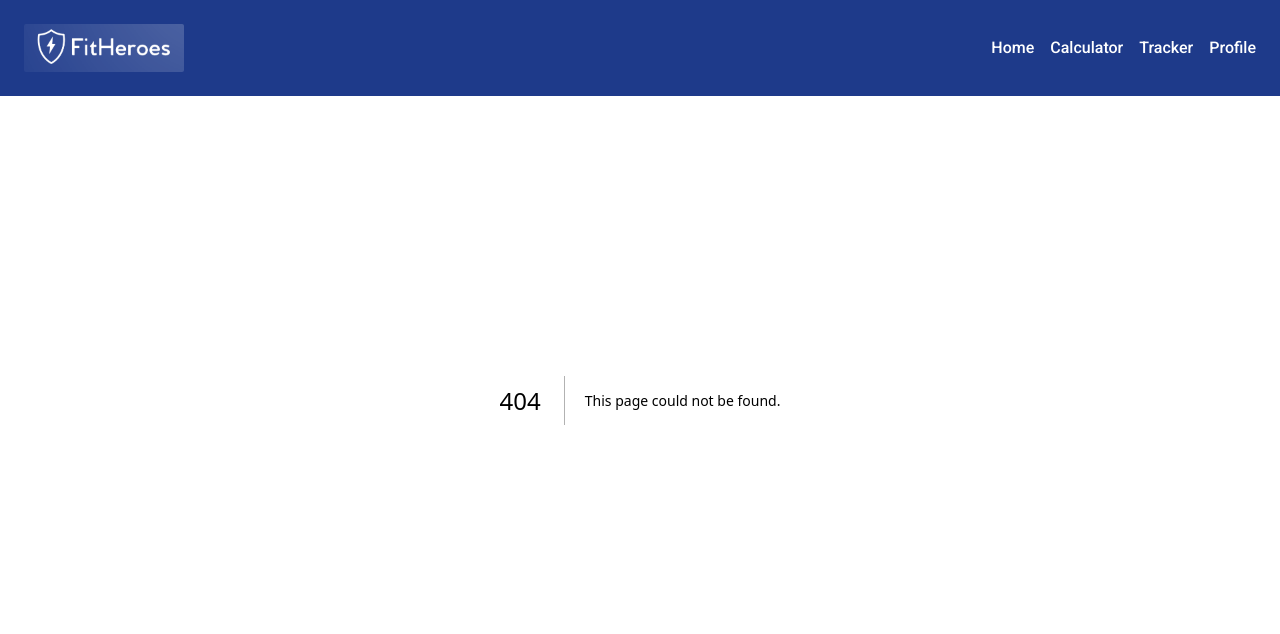
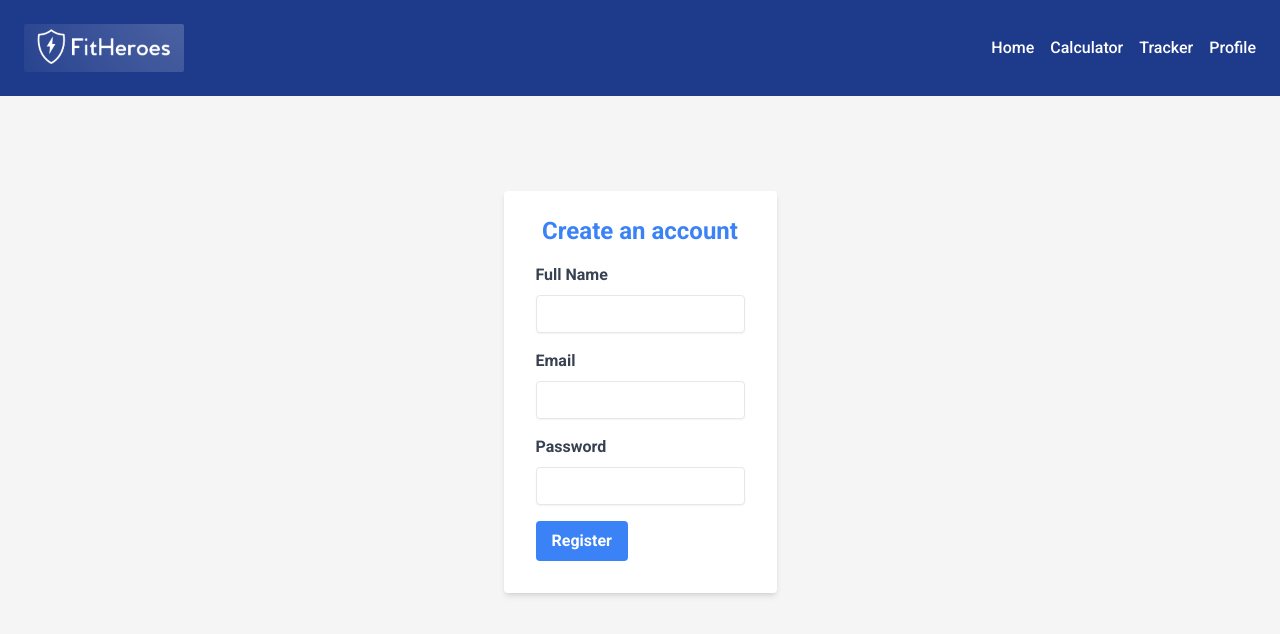
Before and after one commit to pn-code/fit-reservation, a Next.js app: page /register in a window 1280 px wide. Before the commit this address had no page. Shown: the top 634 px of the page. Built offline with nearby package versions, Linux system fonts and the light colour scheme.

Commit message:
Initial build of register page

```diff
--- /dev/null
+++ b/app/register/page.tsx
@@ -0,0 +1,91 @@
+"use client";
+import { useState } from "react";
+
+function RegisterPage() {
+    const [fullName, setFullName] = useState("");
+    const [email, setEmail] = useState("");
+    const [password, setPassword] = useState("");
+    const [formError, setFormError] = useState('');
+
+    const handleSubmit = (e: React.SyntheticEvent) => {
+      e.preventDefault();
+
+      if (!fullName || !email || !password) {
+        setFormError('Please fill in all fields');
+        return;
+      }
+
+      // Submit form data to backend
+    };
+
+    return (
+        <div className="flex flex-col items-center justify-center h-screen bg-[#F5F5F5]">
+            <form
+                className="bg-white rounded px-8 pt-6 pb-8 mb-4 shadow-md"
+                onSubmit={handleSubmit}
+            >
+                <h2 className="text-2xl font-bold text-center mb-4 text-blue-500">
+                    Create an account
+                </h2>
+                {formError && (
+                    <p className="text-red-500 text-sm mb-4">{formError}</p>
+                )}
+                <div className="mb-4">
+                    <label
+                        className="block text-gray-700 font-bold mb-2"
+                        htmlFor="fullName"
+                    >
+                        Full Name
+                    </label>
+                    <input
+                        className="appearance-none border rounded w-full py-2 px-3 text-gray-700 leading-tight focus:outline-none focus:shadow-outline"
+                        id="fullName"
+                        type="text"
+                        value={fullName}
+                        onChange={(e) => setFullName(e.target.value)}
+                    />
+                </div>
+                <div className="mb-4">
+                    <label
+                        className="block text-gray-700 font-bold mb-2"
+                        htmlFor="email"
+                    >
+                        Email
+                    </label>
+                    <input
+                        className="appearance-none border rounded w-full py-2 px-3 text-gray-700 leading-tight focus:outline-none focus:shadow-outline"
+                        id="email"
+                        type="email"
+                        value={email}
+                        onChange={(e) => setEmail(e.target.value)}
+                    />
+                </div>
+                <div className="mb-4">
+                    <label
+                        className="block text-gray-700 font-bold mb-2"
+                        htmlFor="password"
+                    >
+                        Password
+                    </label>
+                    <input
+                        className="appearance-none border rounded w-full py-2 px-3 text-gray-700 leading-tight focus:outline-none focus:shadow-outline"
+                        id="password"
+                        type="password"
+                        value={password}
+                        onChange={(e) => setPassword(e.target.value)}
+                    />
+                </div>
+                <div className="flex items-center justify-between">
+                    <button
+                        className="bg-blue-500 hover:bg-blue-700 text-white font-bold py-2 px-4 rounded focus:outline-none focus:shadow-outline"
+                        type="submit"
+                    >
+                        Register
+                    </button>
+                </div>
+            </form>
+        </div>
+    );
+}
+
+export default RegisterPage;
```
